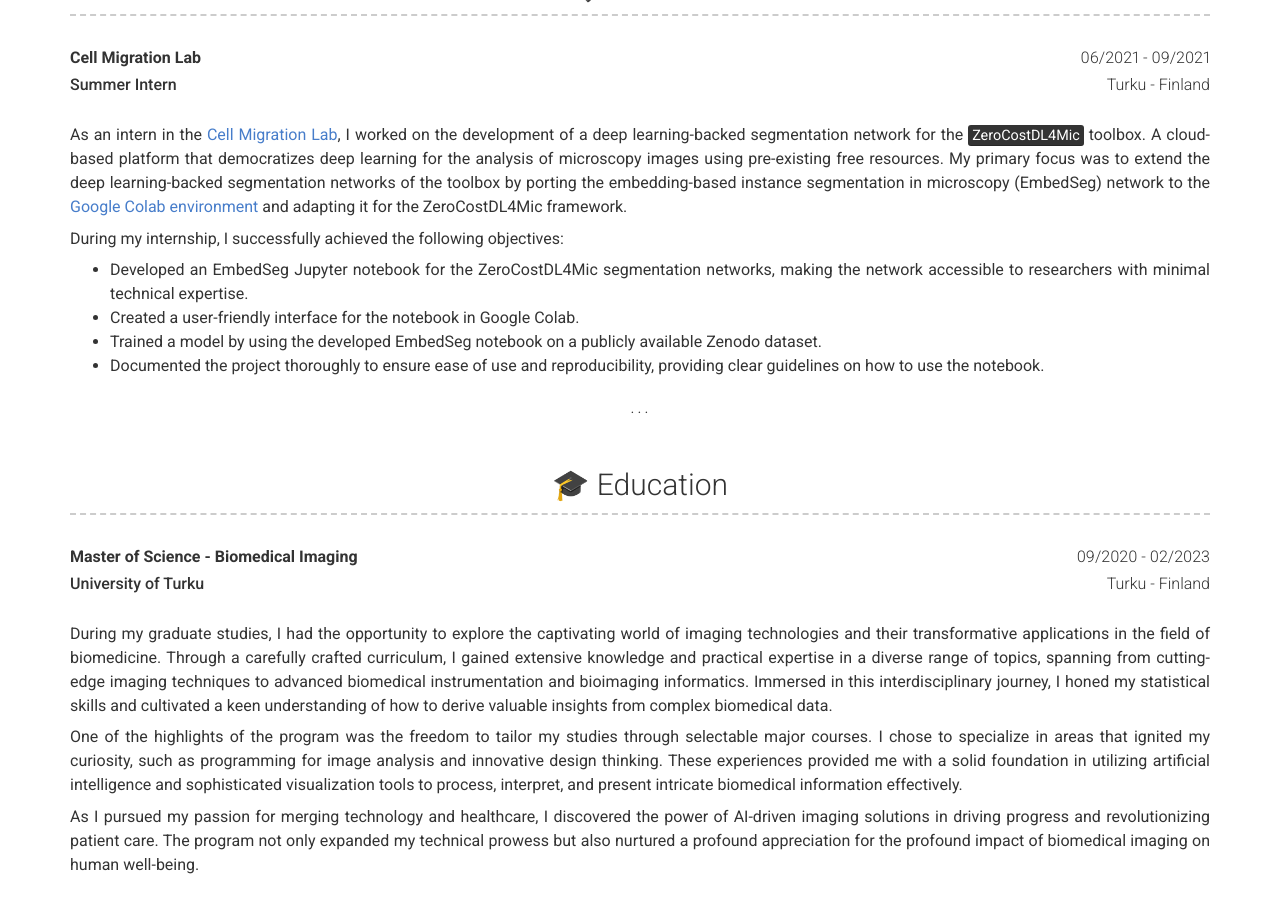
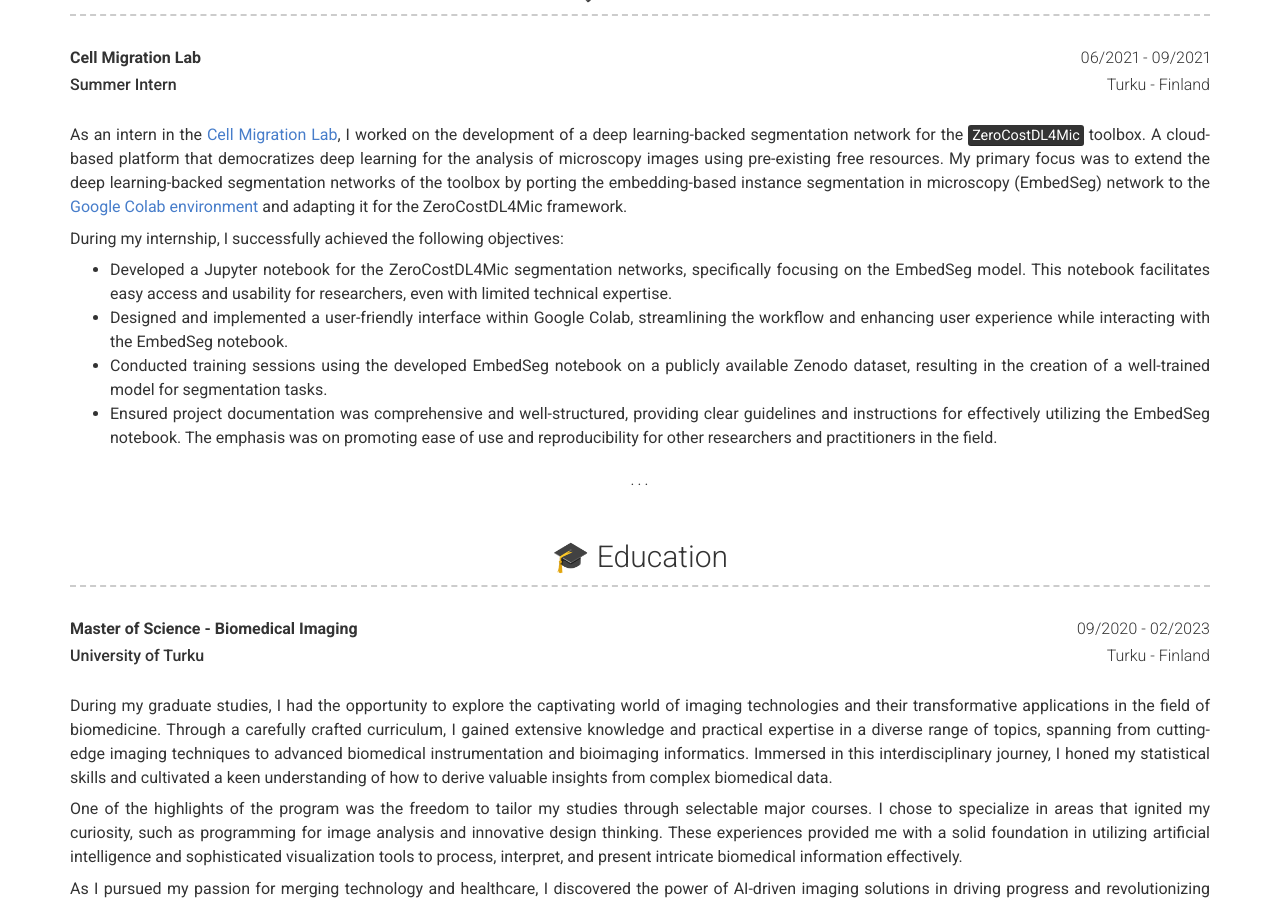
Before and after one commit to aminrezaei-img/CV, a Jekyll site: the page built from index.md, in a window 1280 px wide and 900 px high, scrolled down 1304 px. Built offline with Jekyll 4.4.1, drawn with Linux system fonts in a browser that asks for light colours; nearby versions of some CDN libraries.

Commit message:
Update _config.yml

```diff
--- a/_config.yml
+++ b/_config.yml
@@ -82,10 +82,10 @@ content:
           As an intern in the [Cell Migration Lab](https://cellmig.org/), I worked on the development of a deep learning-backed segmentation network for the [<mark>ZeroCostDL4Mic</mark>](https://github.com/HenriquesLab/ZeroCostDL4Mic) toolbox. A cloud-based platform that democratizes deep learning for the analysis of microscopy images using pre-existing free resources. My primary focus was to extend the deep learning-backed segmentation networks of the toolbox by porting the embedding-based instance segmentation in microscopy (EmbedSeg) network to the [Google Colab environment](https://colab.research.google.com/github/HenriquesLab/ZeroCostDL4Mic/blob/master/Colab_notebooks/Beta%20notebooks/EmbedSeg_2D_ZeroCostDL4Mic.ipynb) and adapting it for the ZeroCostDL4Mic framework.
 
           During my internship, I successfully achieved the following objectives:
-            - Developed an EmbedSeg Jupyter notebook for the ZeroCostDL4Mic segmentation networks, making the network accessible to researchers with minimal technical expertise.
-            - Created a user-friendly interface for the notebook in Google Colab.
-            - Trained a model by using the developed EmbedSeg notebook on a publicly available Zenodo dataset.
-            - Documented the project thoroughly to ensure ease of use and reproducibility, providing clear guidelines on how to use the notebook.
+            - Developed a Jupyter notebook for the ZeroCostDL4Mic segmentation networks, specifically focusing on the EmbedSeg model. This notebook facilitates easy access and usability for researchers, even with limited technical expertise.
+            - Designed and implemented a user-friendly interface within Google Colab, streamlining the workflow and enhancing user experience while interacting with the EmbedSeg notebook.
+            - Conducted training sessions using the developed EmbedSeg notebook on a publicly available Zenodo dataset, resulting in the creation of a well-trained model for segmentation tasks.
+            - Ensured project documentation was comprehensive and well-structured, providing clear guidelines and instructions for effectively utilizing the EmbedSeg notebook. The emphasis was on promoting ease of use and reproducibility for other researchers and practitioners in the field.
 
         quote: >
           . . .
```
